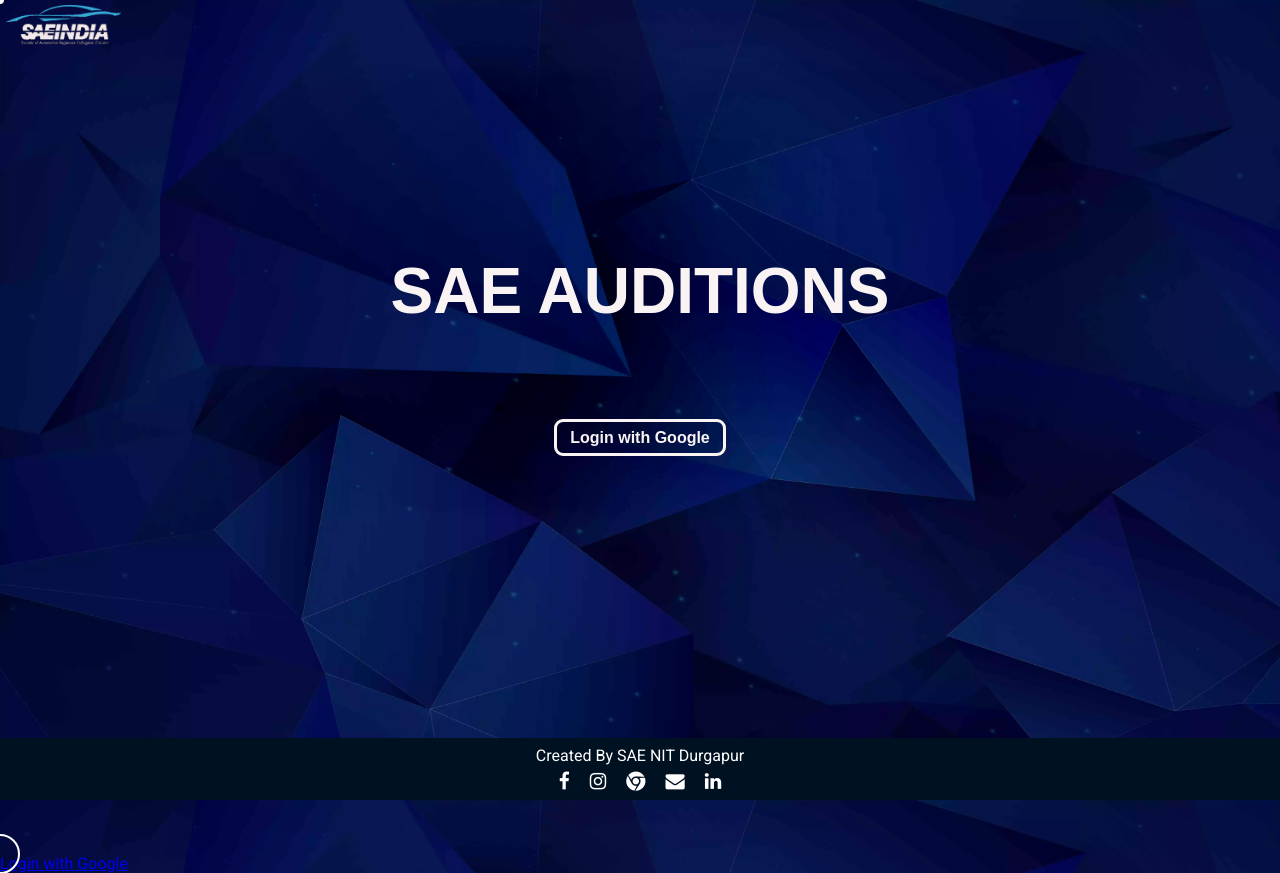
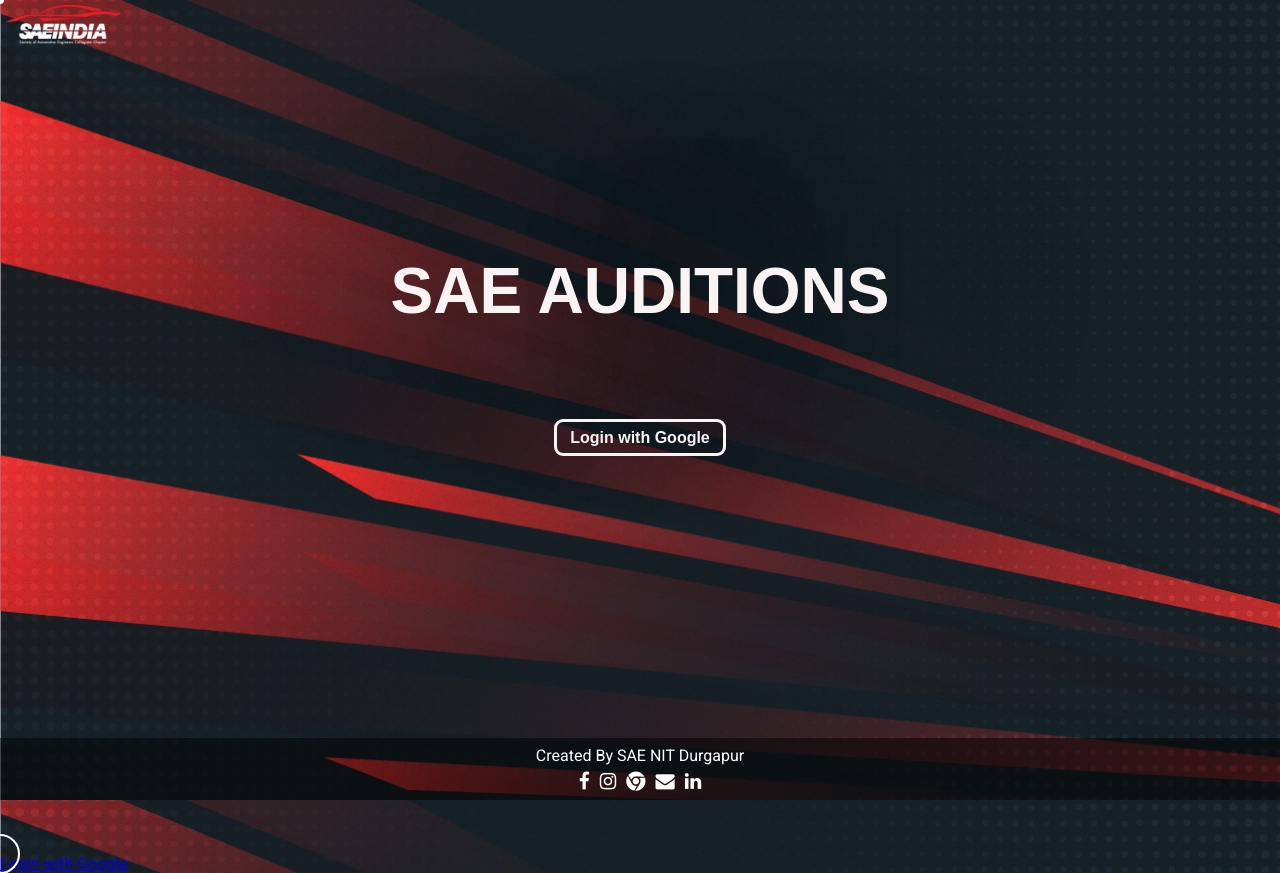
Before and after one commit to SAE-INDIA-NIT-Durgapur/auditions2k22, a Django app: page / in a window 1280 px wide. Run offline with Django 3.2, Linux system fonts and the light colour scheme.

Commit message:
Theme Change

```diff
--- a/auditions/accounts/templates/accounts/index.html
+++ b/auditions/accounts/templates/accounts/index.html
@@ -13,7 +13,7 @@
   <meta name="viewport" content="width=device-width, initial-scale=1.0">
   <link rel="stylesheet" href="https://cdnjs.cloudflare.com/ajax/libs/font-awesome/4.7.0/css/font-awesome.min.css">
   <link href="https://fonts.googleapis.com/css?family=Josefin+Sans" rel="stylesheet">
-  <link rel="icon" type="image/png" href="/static/response/images/bluelogo2.png">
+  <link rel="icon" type="image/png" href="/static/response/images/sae_logo.png">
   <link rel="stylesheet" href="https://cdnjs.cloudflare.com/ajax/libs/font-awesome/4.7.0/css/font-awesome.min.css">
 
 <style>
@@ -28,7 +28,7 @@
   }
 
   body {
-    background: url('{% static 'response/images/bg-1-SAE.jpg' %}');
+    background: url('{% static 'response/images/bg.png' %}');
     background-size: cover;
     -moz-background-size:cover;
     -o-background-size:cover;
@@ -78,7 +78,7 @@
   }
 
   .content .btn:hover {
-    color: #2196f3;
+    color: #fd6161;
   }
 
   @media only screen and (max-width: 768px) {
@@ -123,65 +123,63 @@
 
 
    /*footer styling */
-  footer {
-    position: absolute;
+   footer{
+    position:absolute;
     bottom: 0;
     left: 0;
     right: 0;
-    background: #001121 !important;
+    background: rgba(0, 0, 0, 0.5) !important;
     height: auto;
     width: 100vw;
     font-family: "Open Sans";
     padding-top: 10px;
     color: #fff;
 }
-
-  .footer-content {
+.footer-content{
     display: flex;
     align-items: center;
     justify-content: center;
     flex-direction: column;
     text-align: center;
 }
-
-  .footer-content h3 {
+.footer-content h3{
     font-size: 1rem;
     font-weight: 400;
     text-transform: capitalize;
     line-height: 1rem;
 }
 
-  .socials {
+.socials{
     list-style: none;
     display: flex;
     align-items: center;
     justify-content: center;
-    margin: .5rem 0 .5rem 0;
+    margin: .5rem 1rem .5rem 1rem;
 }
-
-  .socials li {
-    margin: 0 10px;
+.socials li{
+    margin: 10 0px;
 }
-
-  .socials a {
+.socials a{
     text-decoration: none;
     color: #fff;
 }
-
-  .socials a i {
+.socials a i{
     font-size: 1.2rem;
     transition: color .4s ease;
 
 }
-
-  .socials a:hover i {
-    color: #6FDEFF;
+.socials a:hover i{
+    color: #fd6161;
+}
+.margin-5{
+  margin-left:5px;
+  margin-right:5px;
 }
 </style>
 </head>
 
         <div class="logo">
-            <img style="width:100;height:50px;padding:5px;"  src="{% static 'response/images/bluelogo2.png' %}">
+            <img style="width:100;height:50px;padding:5px;"  src="{% static 'response/images/sae_logo.png' %}">
          </div>
 <section class="b1">
   <div class="in1">
@@ -203,11 +201,11 @@
   <div class="footer-content">
     <h3>Created By SAE NIT Durgapur</h3>
     <ul class="socials">
-      <li><a href="https://www.facebook.com/SAENITD/"><i class="fa fa-facebook"></i></a></li>
-      <li><a href="https://www.instagram.com/sae.nitd/"><i class="fa fa-instagram"></i></a></li>
-      <li><a href="https://www.saenitd.com/"><i class="fa fa-chrome"></i></a></li>
-      <li><a href="sae.nitdgp1@gmail.com"><i class="fa fa-envelope"></i></a></li>
-      <li><a href="https://www.linkedin.com/company/sae-india-nit-dgp-collegiate-chapter?originalSubdomain=in"><i class="fa fa-linkedin"></i></a></li>
+      <li><a href="https://www.facebook.com/SAENITD/" target="_blank"><i class="fa fa-facebook margin-5"></i></a></li>
+      <li><a href="https://www.instagram.com/sae.nitd/" target="_blank"><i class="fa fa-instagram margin-5"></i></a></li>
+      <li><a href="https://www.saenitd.com/" target="_blank"><i class="fa fa-chrome margin-5"></i></a></li>
+      <li><a href="mailto: sae.nitdgp1@gmail.com" target="_blank"><i class="fa fa-envelope margin-5"></i></a></li>
+      <li><a href="https://www.linkedin.com/company/sae-india-nit-dgp-collegiate-chapter?originalSubdomain=in " target="_blank"><i class="fa fa-linkedin margin-5"></i></a></li>
     </ul>
   </div>
 
```
Also changed, not shown: auditions/accounts/templates/base.html (+7 -7 lines), auditions/requirements.txt (added, +23 -0 lines), auditions/response/templates/response/end.html (+4 -4 lines), auditions/response/templates/response/get_question.html (+8 -8 lines), auditions/response/templates/response/get_question_image.html (+8 -8 lines), auditions/response/templates/response/index.html (+8 -8 lines), auditions/response/templates/response/q2.html (+8 -8 lines), auditions/db.sqlite3, auditions/response/static/response/images/bg.png (added), auditions/response/static/response/images/sae_logo.png (added), auditions/response/static/response/images/saelogo.jpg (added). Lines whose indentation alone changed are shown as unchanged.
